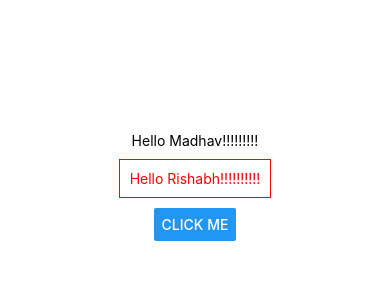
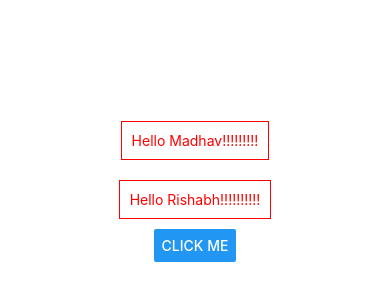
Before and after one commit to therishabh/react-native-todo, a React Native app: screen / in a window 390 px wide. Shown: the part 236-536 px from the top of the page. Built offline with nearby package versions, Linux system fonts and the light colour scheme.

Commit message:
add styling into comman place and use it

```diff
--- a/App.js
+++ b/App.js
@@ -3,19 +3,8 @@ import { StyleSheet, Text, View, Button } from "react-native";
 export default function App() {
   return (
     <View style={styles.container}>
-      <Text>Hello Madhav!!!!!!!!!</Text>
-      <Text
-        style={{
-          color: "red",
-          margin: 10,
-          borderWidth: 1,
-          borderColor: "red",
-          borderStyle: "solid",
-          padding: 10,
-        }}
-      >
-        Hello Rishabh!!!!!!!!!!
-      </Text>
+      <Text style={styles.dummyText}>Hello Madhav!!!!!!!!!</Text>
+      <Text style={styles.dummyText}>Hello Rishabh!!!!!!!!!!</Text>
       <Button title="Click Me" />
     </View>
   );
@@ -28,4 +17,12 @@ const styles = StyleSheet.create({
     alignItems: "center",
     justifyContent: "center",
   },
+  dummyText: {
+    color: "red",
+    margin: 10,
+    borderWidth: 1,
+    borderColor: "red",
+    borderStyle: "solid",
+    padding: 10,
+  },
 });
```
